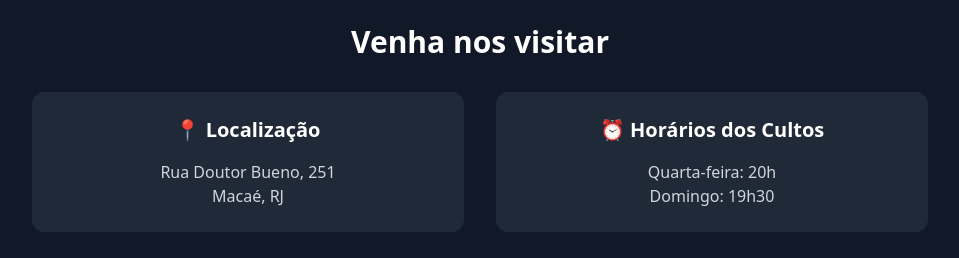
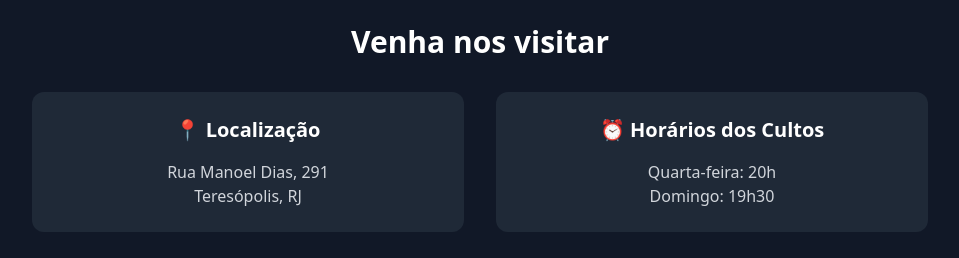
Before and after one commit to admin-luuz-church/site-luuz-church, a React (Vite) app: page / in a window 1280 px wide. Shown: the part 1888-2146 px from the top of the page, without its empty margins (160-1119 px from the left). Built offline with nearby package versions, Linux system fonts and the light colour scheme; the HTML template or start-up script is replaced by a standard one.

Commit message:
Update App.jsx

```diff
--- a/src/App.jsx
+++ b/src/App.jsx
@@ -54,7 +54,7 @@ function Location() {
         <div className="grid md:grid-cols-2 gap-8 mb-8">
           <div className="bg-gray-800 p-6 rounded-xl">
             <h3 className="text-xl font-semibold mb-4">📍 Localização</h3>
-            <p className="text-gray-300">Rua Doutor Bueno, 251<br />Macaé, RJ</p>
+            <p className="text-gray-300">Rua Manoel Dias, 291<br />Teresópolis, RJ</p>
           </div>
           <div className="bg-gray-800 p-6 rounded-xl">
             <h3 className="text-xl font-semibold mb-4">⏰ Horários dos Cultos</h3>
```
